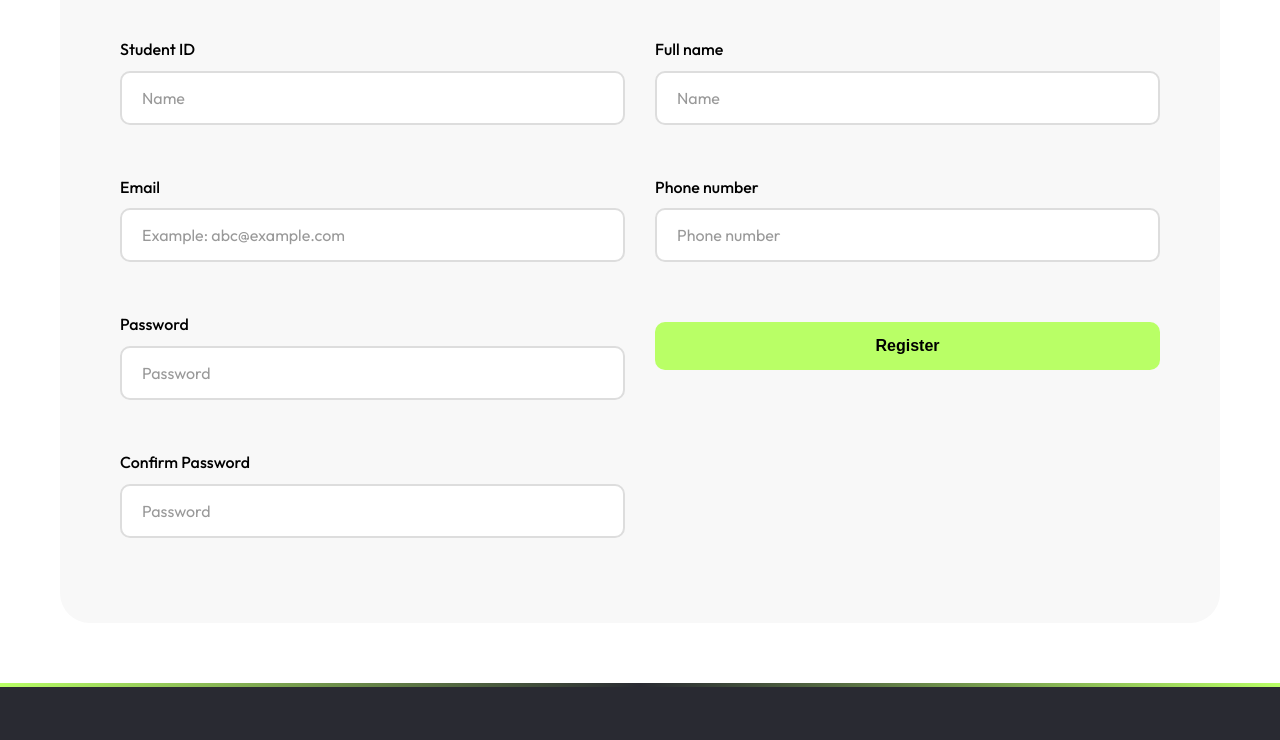
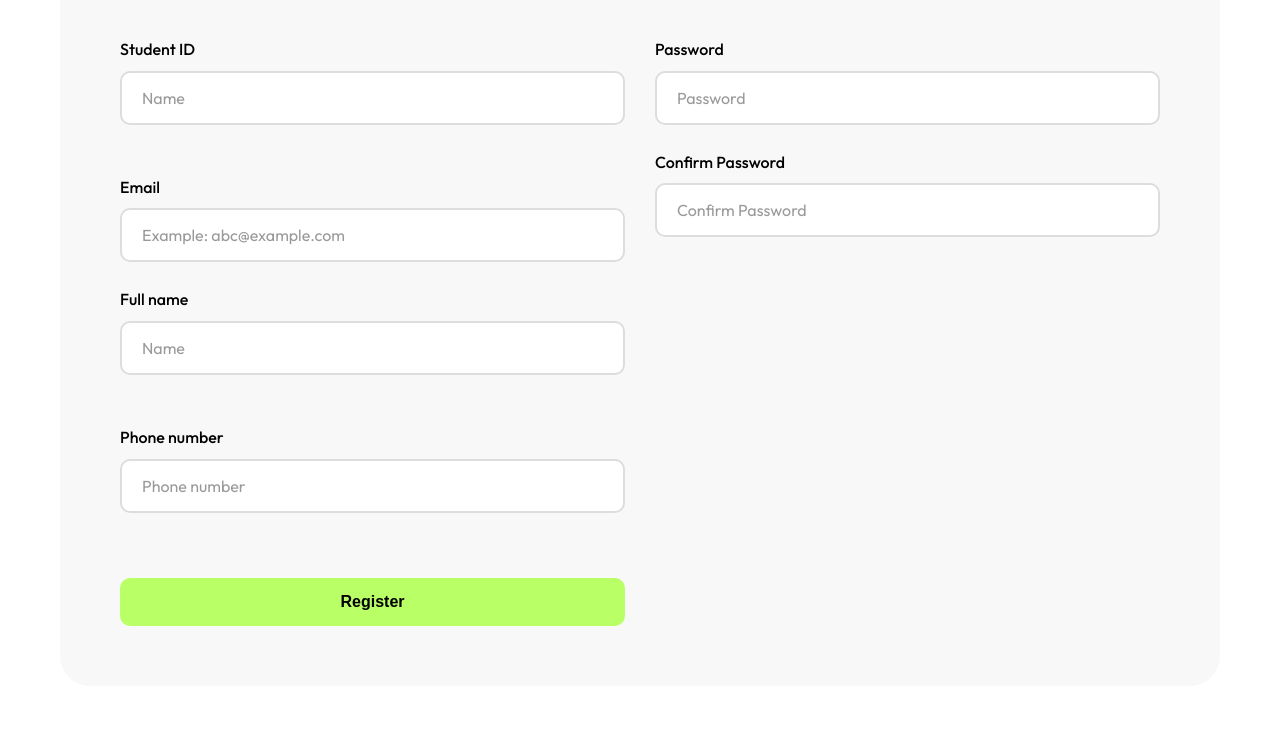
Before and after one commit to DuyNguyen118/ReRover-FE, a website: page frontend/register.html in a window 1280 px wide. Shown: the part 303-1043 px from the top of the page. Drawn offline with Linux system fonts and the light colour scheme.

Commit message:
fix: adjust the UI of register page

```diff
--- a/frontend/register.html
+++ b/frontend/register.html
@@ -23,6 +23,7 @@
 
                     <form method="POST" action="http://localhost:8080/auth/register" id="registerForm">
                         <div class="register-form">
+                            <div class="form-row">
                                 <div class="form-column">
                                     <div class="form-group">
                                         <label for="student_id">Student ID</label>
@@ -32,16 +33,6 @@
                                     <div class="form-group">
                                         <label for="email">Email</label>
                                         <input type="email" id="email" name="email" placeholder="Example: abc@example.com" required>
-                                </div>
-
-                                <div class="form-group">
-                                    <label for="password">Password</label>
-                                    <input type="password" id="password" name="password" placeholder="Password" required>
-                                </div>
-
-                                <div class="form-group">
-                                    <label for="confirmPassword">Confirm Password</label>
-                                    <input type="password" id="confirmPassword" name="confirmPassword" placeholder="Password" required>
                                     </div>
                                 </div>
 
@@ -55,9 +46,22 @@
                                         <label for="phoneNumber">Phone number</label>
                                         <input type="text" id="phoneNumber" name="phoneNumber" placeholder="Phone number" required>
                                     </div>
+                                </div>
+                            </div>
+
+                            <div class="password-row">
+                                <div class="form-group">
+                                    <label for="password">Password</label>
+                                    <input type="password" id="password" name="password" placeholder="Password" required>
+                                </div>
+
+                                <div class="form-group">
+                                    <label for="confirmPassword">Confirm Password</label>
+                                    <input type="password" id="confirmPassword" name="confirmPassword" placeholder="Confirm Password" required>
+                                </div>
+                            </div>
 
                             <button type="submit" class="register-btn">Register</button>
-                            </div>
                         </div>
                     </form>
                 </div>
```
Lines whose indentation alone changed are shown as unchanged.
